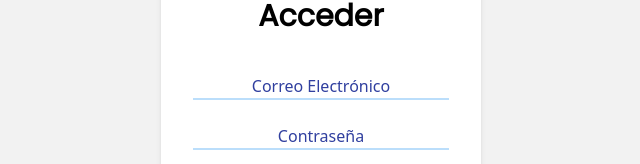
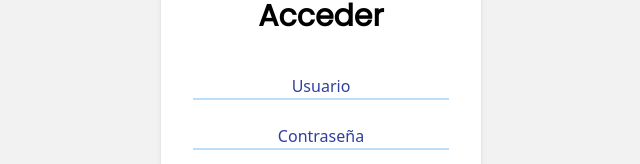
Before and after one commit to bflorentino/Proyecto-prog3, a React (Create React App) app in the folder Frontend/books-ecommerce/: page / in a window 1280 px wide. Shown: the part 186-350 px from the top of the page, without its empty margins (319-959 px from the left). Built offline with nearby package versions, Linux system fonts and the light colour scheme; a web font is replaced by a local one.

Commit message:
Modificando la pantalla de login

```diff
--- a/Frontend/books-ecommerce/src/Features/Login/LoginUserPage.jsx
+++ b/Frontend/books-ecommerce/src/Features/Login/LoginUserPage.jsx
@@ -3,7 +3,9 @@ import { Formik, Form, Field } from "formik";
 import * as yup from "yup";
 
 const LoginSchema = yup.object().shape({
-    correo: yup.string().email("Correo inválido").required('Escribe un correo electrónico'),
+    usuario: yup.string()
+    .required("Usuario no valido")
+    .min(5, "Nombre de usuario muy corto"),
     password: yup.string()
     .required("Escribe tu contraseña")
     .min(8, "Se requieren al menos 8 caracteres")
@@ -16,7 +18,7 @@ export const Login = () => {
         <div className="flex items-center flex-col mt-20">
 
             <Formik
-                initialValues={{correo:'', password:''}}
+                initialValues={{usuario:'', password:''}}
                 validationSchema = {LoginSchema}
                 onSubmit={values => {
                     console.log(values)
@@ -32,13 +34,13 @@ export const Login = () => {
                 <div className="mt-10 w-4/5">
                     <Field
                         type="text"
-                        placeholder="Correo Electrónico"
+                        placeholder="Usuario"
                         autoComplete="off"
-                        name="correo"
+                        name="usuario"
                         className="border-light-blue outline-none text-center border-b-2 border-light-blue w-full focus:border-dark-blue placeholder:text-dark-blue"
                     />
-                    {errors.correo && touched.correo ? (
-                        <div className="text-red-error">{errors.correo}</div>
+                    {errors.usuario && touched.usuario ? (
+                        <div className="text-red-error">{errors.usuario}</div>
                     ): null}
                 </div>
 
```
